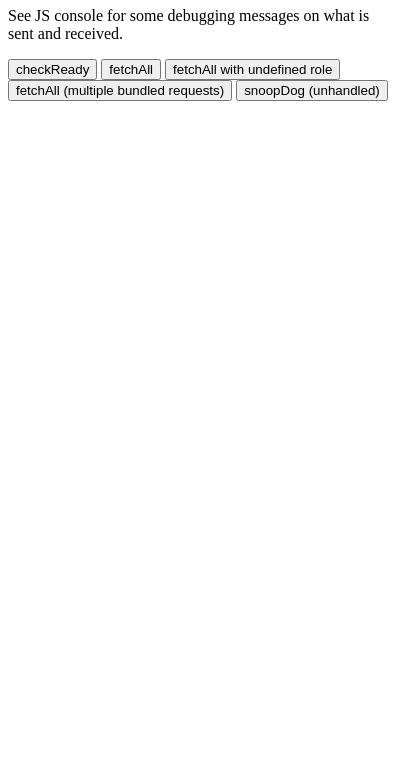
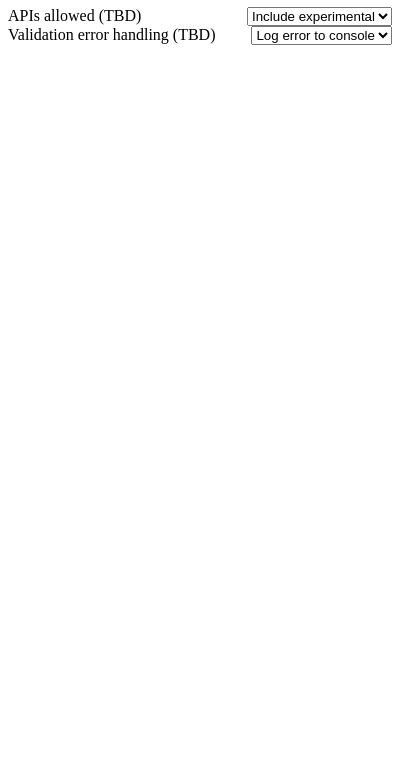
Before and after one commit to aleventhal/js2at, a browser extension: page ext/src/popup/popup.html in a window 400 px wide. Shown: the part 73-844 px from the top of the page. Drawn offline with Linux system fonts and the light colour scheme.

Commit message:
Update UI

```diff
--- a/ext/src/bg/background.js
+++ b/ext/src/bg/background.js
@@ -102,7 +102,7 @@ function onPagePortDisconnect(port) {
   console.log('Port disconnected', observerInfo);
   const { requestType, targetUid } = observerInfo;
   delete pagePorts[requestType][targetUid];
-  if (ensureNativeConnection)
+  if (ensureNativeConnection())
     sendNativeMessage({
       observerRemoved: requestType,
       targetUid
--- a/ext/src/popup/popup.html
+++ b/ext/src/popup/popup.html
@@ -3,21 +3,39 @@
 <head>
   <title>Js2at Enhanced Accessibility Bridge</title>
   <style>
-    button { white-space: nowrap; }
+    .item {
+      white-space: nowrap;
+      display: flex;
+      justify-content: space-between;
+    }
+    .item > :last-child {
+      margin-left: 15px;
+    }
+    select { text-align-last: right; }
+    option { direction: rtl; }
   </style>
   <!-- <script type="application/javascript" src="../browser-polyfill.js"></script> -->
   <script type="application/javascript" src="./popup.js"></script>
 </head>
 <body>
-<h1>Simulate AT Requests</h1>
-<p>See JS console for some debugging messages on what is sent and received.</p>
-<p>
-  <button onclick="generateTestMessage('checkReady');">checkReady</button>
-  <button onclick="generateTestHeadingMessage();">fetchAll</button>
-  <button onclick="generateTestMessage('fetchAll');">fetchAll with undefined role</button>
-  <button onclick="generateMultipleTestMessages();">fetchAll (multiple bundled requests)</button>
-  <button onclick="generateTestMessage('dogChaseCat');">snoopDog (unhandled)</button>
-</p>
+<h1>Js2at Accessibility Bridge</h1>
+<div class="item">
+  <label for="experimental">APIs allowed (TBD)</label>
+  <select size="1" id="experimental">
+    <option value="standard">Only W3C</option>
+    <option value="community">Github Js2at + W3C</option>
+    <option selected value="experimental">Include experimental</option>
+  </select>
+</div>
+
+<div class="item">
+  <label for="validation">Validation error handling (TBD)</label>
+  <select size="1" id="validation">
+      <option value="none">None</option>
+      <option selected value="log">Log error to console</option>
+      <option value="reject">Reject and log</option>
+  </select>
+</div>
 
 </body>
 </html>
```
Also changed, not shown: 1 other file.
